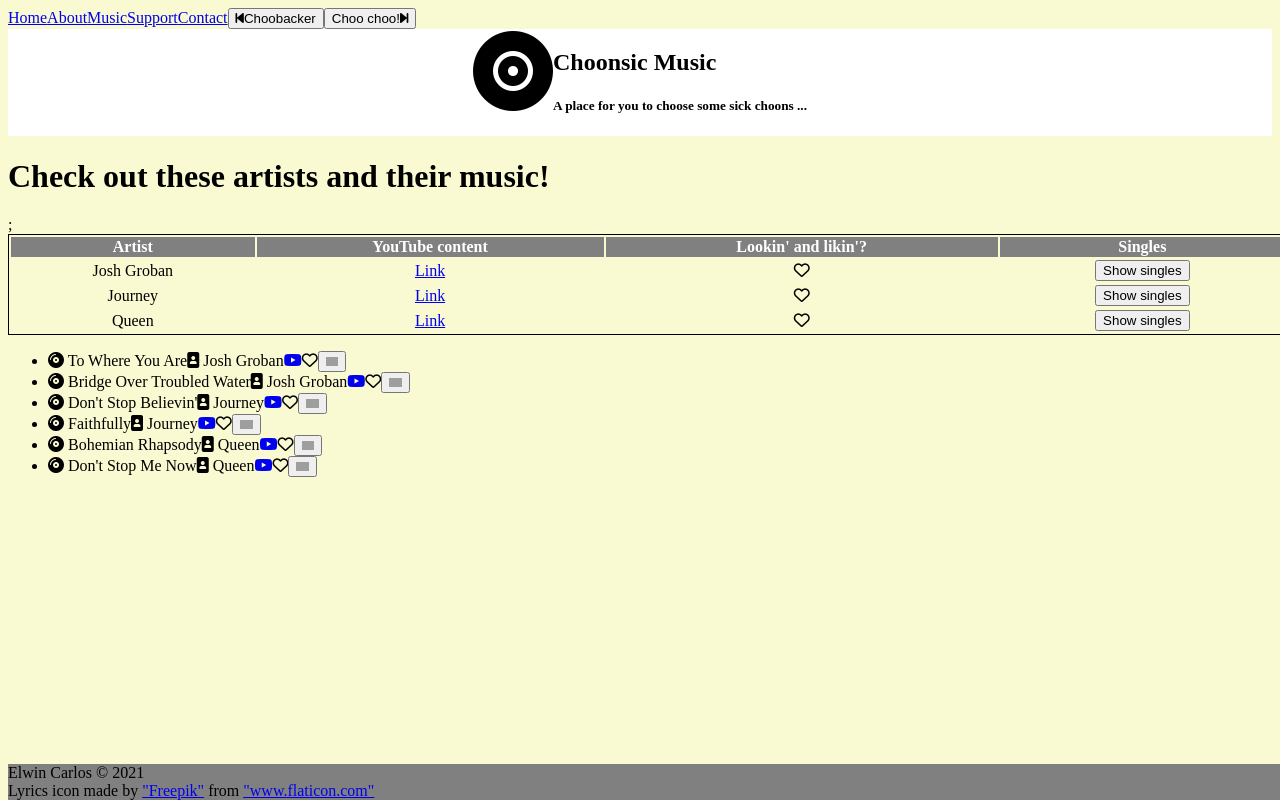
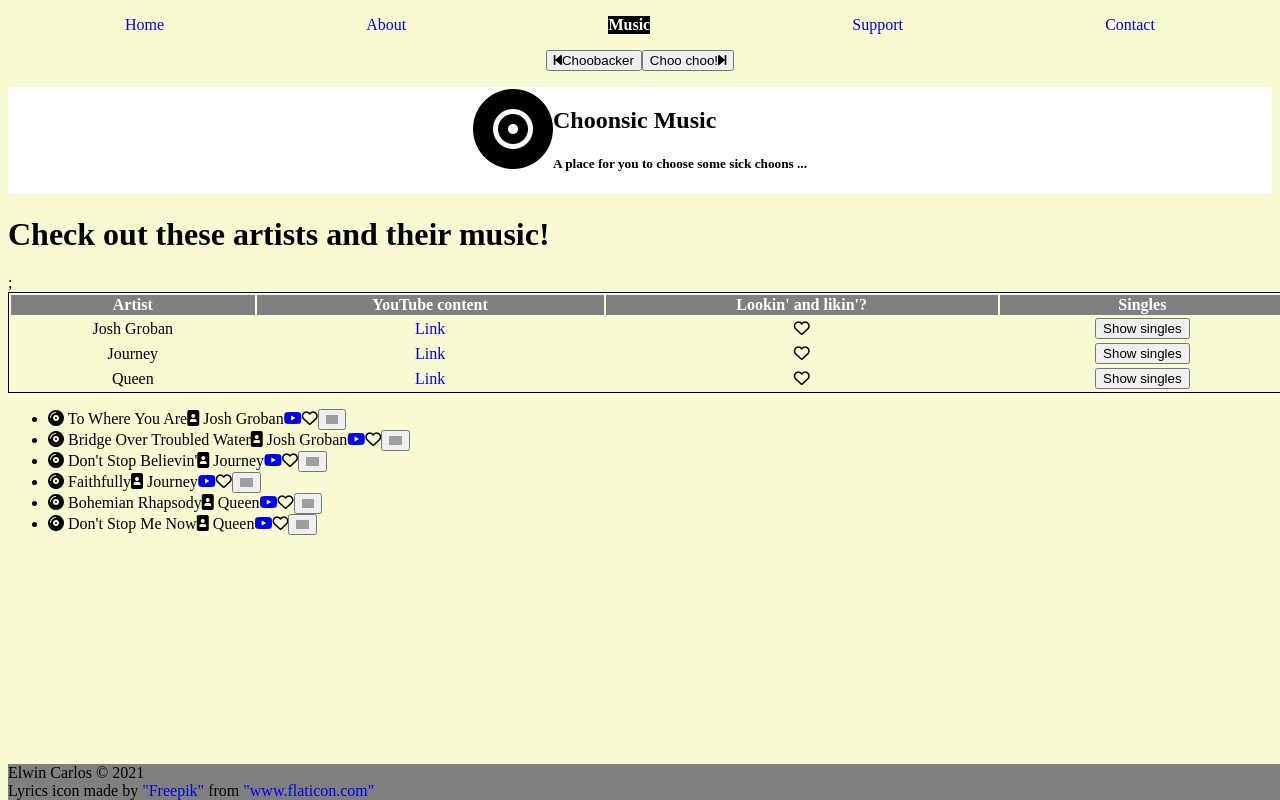
Before and after one commit to ecarlos09/ee-music-app, a React app: page /music in a window 1280 px wide. Built offline with nearby package versions, Linux system fonts and the light colour scheme; grey boxes are pictures that could not be loaded.

Commit message:
style nav bar

```diff
--- a/src/App.js
+++ b/src/App.js
@@ -9,9 +9,7 @@ import { Home, About, Music, Support, Contact } from './pages';
 function App() {
     return (
         <>
-            <nav>
-                <NavBar />
-            </nav>
+            <NavBar />
 
             <header>
                 <Header />
--- a/src/layout/NavBar/index.js
+++ b/src/layout/NavBar/index.js
@@ -1,19 +1,28 @@
 import React from 'react';
 import { NavLink } from 'react-router-dom';
+
+import './style.css';
 
 import { BackButton, ForwardButton } from '../../components'
 
 const NavBar = () => {
     return (
-        <>
+        <nav>
+            <div className="links">
                 <NavLink exact to="/" activeClassName="current">Home</NavLink>
                 <NavLink to="/about" activeClassName="current">About</NavLink>
                 <NavLink to="/music" activeClassName="current">Music</NavLink>
                 <NavLink to="/support" activeClassName="current">Support</NavLink>
                 <NavLink to="/contact" activeClassName="current">Contact</NavLink>
+            </div>
+
+            <div className="history">
                 <BackButton />
                 <ForwardButton />
-        </>
+            </div>
+
+        </nav>
+
     )
 }
 
--- /dev/null
+++ b/src/layout/NavBar/style.css
@@ -0,0 +1,34 @@
+nav {
+    display: flex;
+    flex-direction: column;
+    top: 0;
+    justify-content: space-around;
+    margin: 0.5rem;
+}
+
+nav .links {
+    display: flex;
+    justify-content: space-around;
+    margin: 0.5rem;
+}
+
+nav .history {
+    display: flex;
+    justify-content: center;
+    margin: 0.5rem;
+}
+
+a {
+    text-decoration: none;
+}
+
+a:hover {
+    color:pink;
+    background-color: grey;
+}
+
+.current {
+    color: white;
+    font-weight: bolder;
+    background-color:black;
+}
```
Lines whose indentation alone changed are shown as unchanged.
